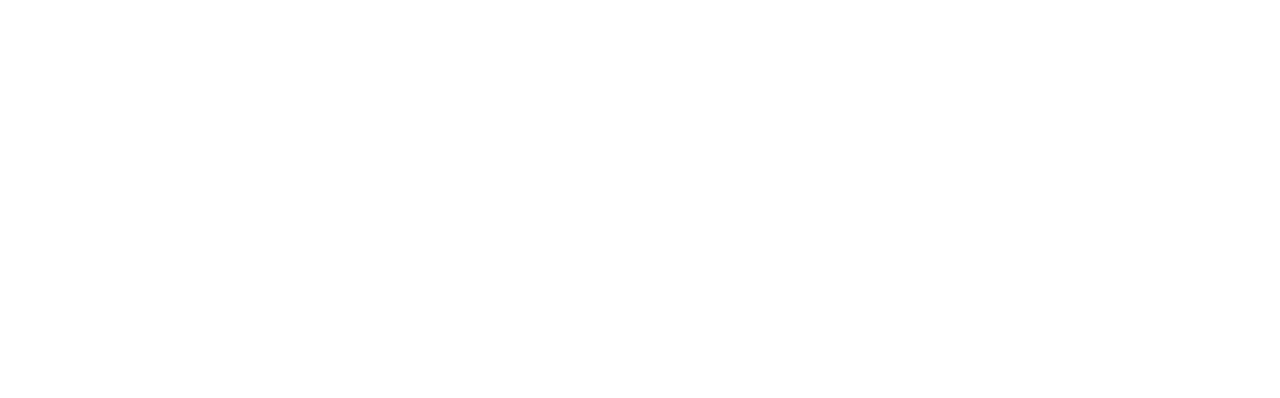
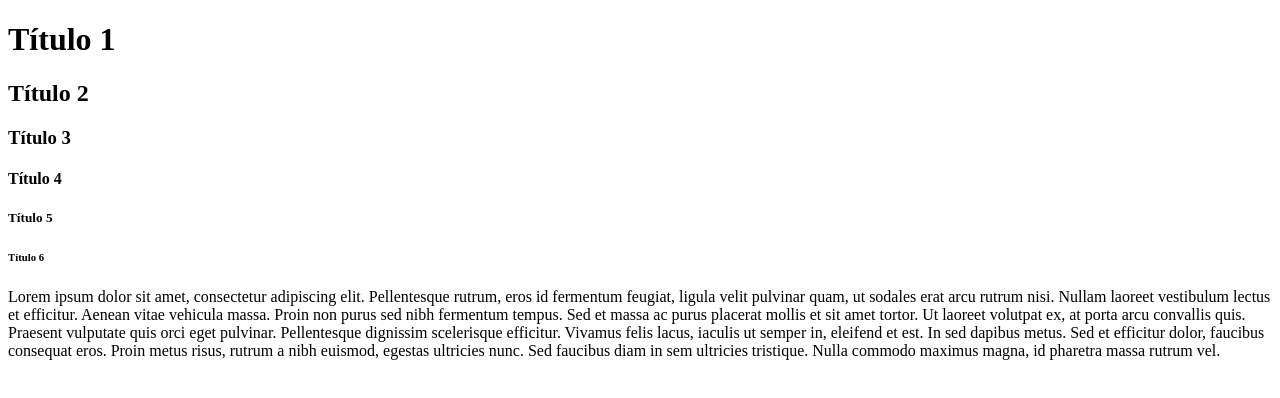
Before and after one commit to rafael-varago/Web_Dev, a plain HTML site: page Básico_HTML/index.html in a window 1280 px wide. Drawn offline with Linux system fonts and the light colour scheme.

Commit message:
Add files via upload

```diff
--- a/Básico_HTML/index.html
+++ b/Básico_HTML/index.html
@@ -8,6 +8,22 @@
 
 <body>
 
+    <h1>Título 1</h1>
+    <h2>Título 2</h2>
+    <h3>Título 3</h3>
+    <h4>Título 4</h4>
+    <h5>Título 5</h5>
+    <h6>Título 6</h6>
+
+    <p>Lorem ipsum dolor sit amet, consectetur adipiscing elit. Pellentesque rutrum, eros id fermentum feugiat, ligula
+        velit pulvinar quam, ut sodales erat arcu rutrum nisi. Nullam laoreet vestibulum lectus et efficitur. Aenean
+        vitae vehicula massa. Proin non purus sed nibh fermentum tempus. Sed et massa ac purus placerat mollis et sit
+        amet tortor. Ut laoreet volutpat ex, at porta arcu convallis quis. Praesent vulputate quis orci eget pulvinar.
+        Pellentesque dignissim scelerisque efficitur. Vivamus felis lacus, iaculis ut semper in, eleifend et est. In sed
+        dapibus metus. Sed et efficitur dolor, faucibus consequat eros. Proin metus risus, rutrum a nibh euismod,
+        egestas ultricies nunc. Sed faucibus diam in sem ultricies tristique. Nulla commodo maximus magna, id pharetra
+        massa rutrum vel.</p>
+
 </body>
 
 </html>
```
